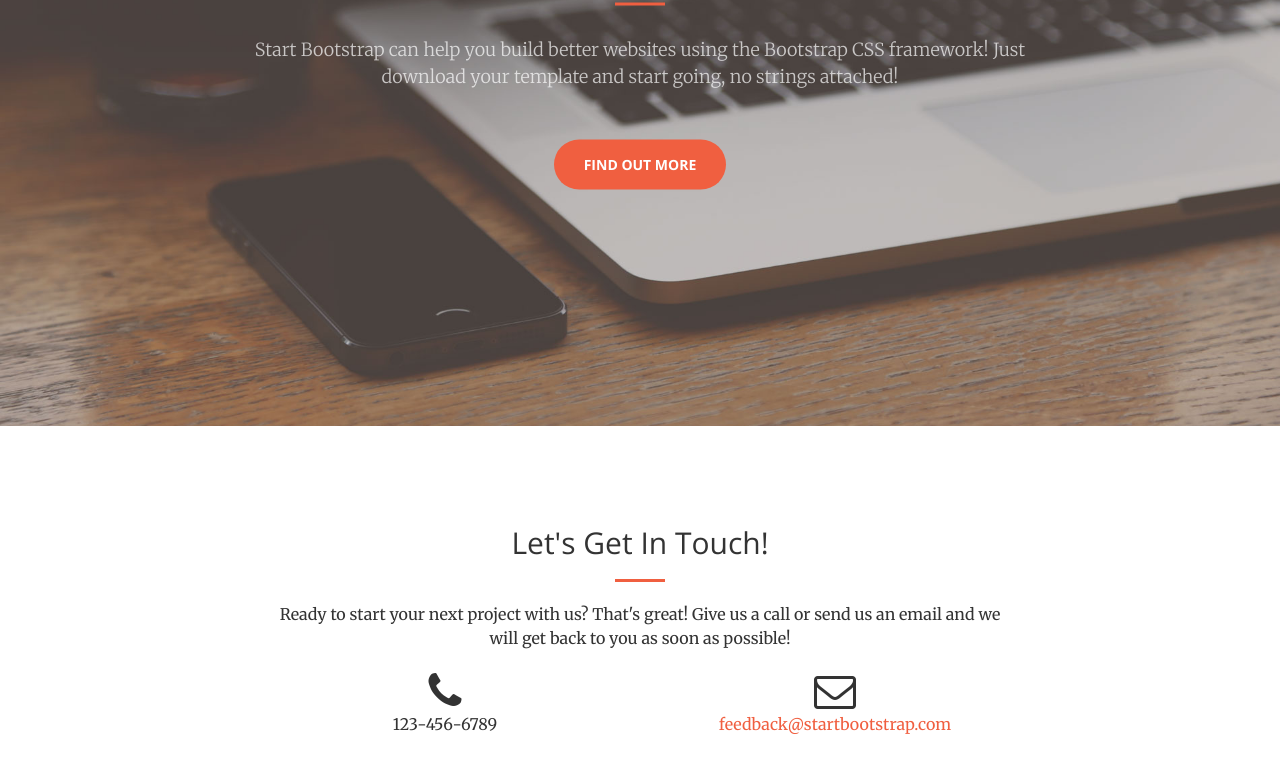
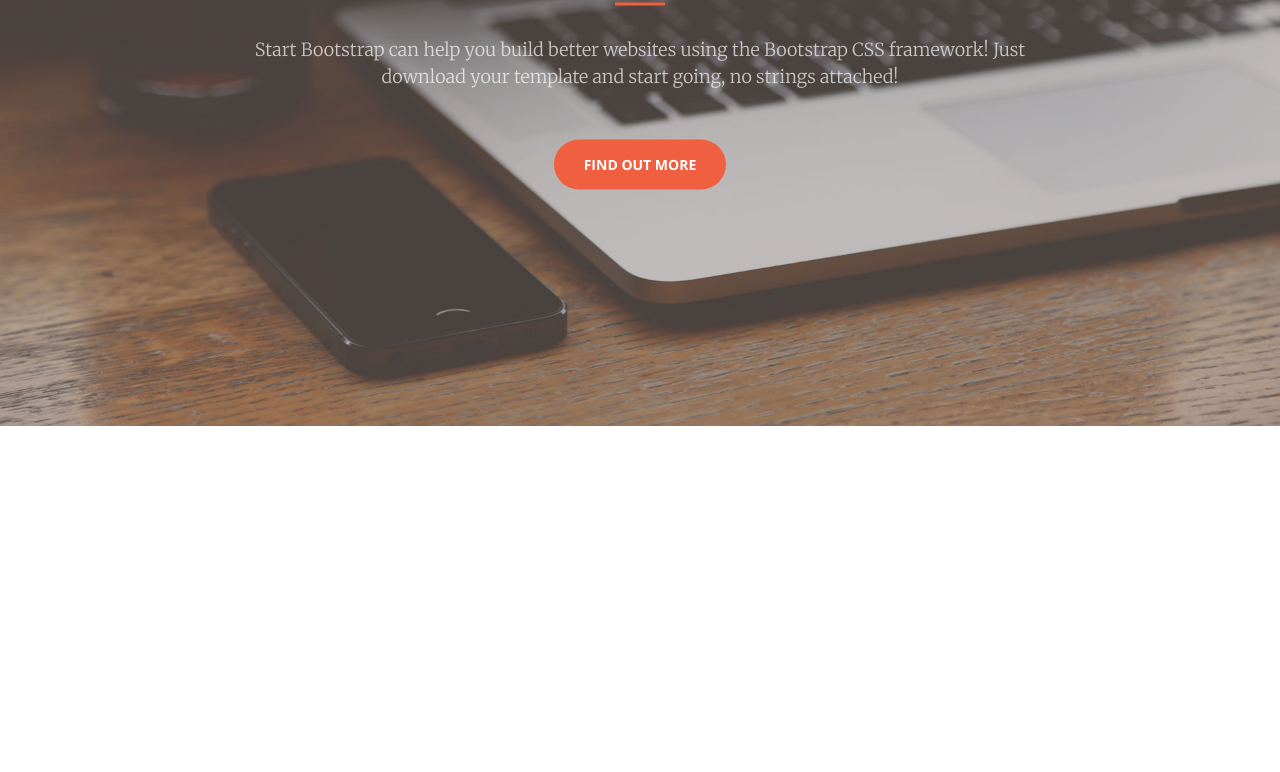
Before and after one commit to shitter/another, a website: page index.html in a window 1280 px wide. Shown: the part 374-1146 px from the top of the page. After the commit the page ends 800 px from the top, so only its background shows below. Drawn offline with nearby package versions, Linux system fonts and the light colour scheme.

Commit message:
Update index.html

```diff
--- a/index.html
+++ b/index.html
@@ -79,30 +79,6 @@
         </div>
     </header>
 
-
-
-
-
-    <section id="contact">
-        <div class="container">
-            <div class="row">
-                <div class="col-lg-8 col-lg-offset-2 text-center">
-                    <h2 class="section-heading">Let's Get In Touch!</h2>
-                    <hr class="primary">
-                    <p>Ready to start your next project with us? That's great! Give us a call or send us an email and we will get back to you as soon as possible!</p>
-                </div>
-                <div class="col-lg-4 col-lg-offset-2 text-center">
-                    <i class="fa fa-phone fa-3x sr-contact"></i>
-                    <p>123-456-6789</p>
-                </div>
-                <div class="col-lg-4 text-center">
-                    <i class="fa fa-envelope-o fa-3x sr-contact"></i>
-                    <p><a href="mailto:your-email@your-domain.com">feedback@startbootstrap.com</a></p>
-                </div>
-            </div>
-        </div>
-    </section>
-
     <!-- jQuery -->
     <script src="vendor/jquery/jquery.min.js"></script>
 
```
